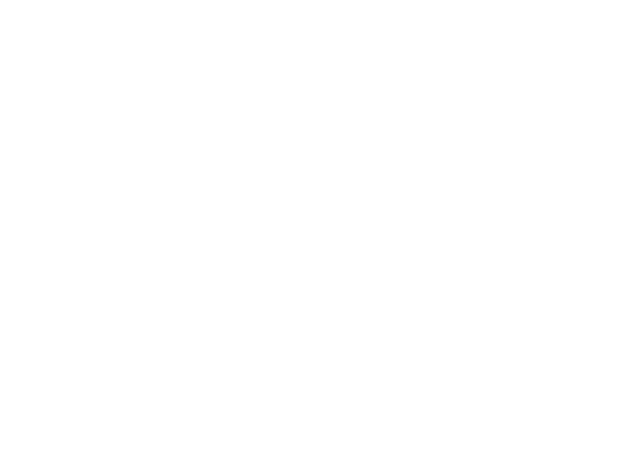
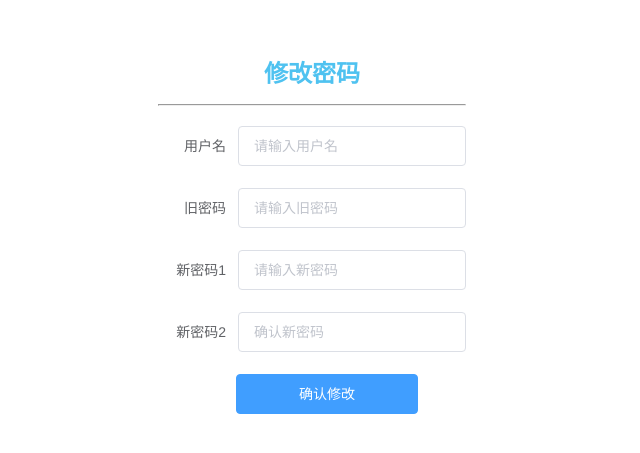
Before and after one commit to zafarizb/EVA-front-end, a Vue app: page /Change in a window 1280 px wide. Shown: the part 221-674 px from the top of the page, without its empty margins (328-968 px from the left). Built offline with nearby package versions, Linux system fonts and the light colour scheme.

Commit message:
load&change

```diff
--- a/package.json
+++ b/package.json
@@ -74,7 +74,6 @@
     "vue-template-compiler": "^2.5.2",
     "webpack": "^3.6.0",
     "webpack-bundle-analyzer": "^2.9.0",
-    "webpack-dev-server": "^2.9.1",
     "webpack-merge": "^4.1.0"
   },
   "engines": {
--- a/src/components/AppHeader/index.vue
+++ b/src/components/AppHeader/index.vue
@@ -1,37 +1,49 @@
 <template>
   <!-- logo和文字 -->
   <div class="header">
-    <a href="#/">   <!-- 点击进入首页 -->
+    <a href="#/">
+      <!-- 点击进入首页 -->
       <img class="logo" src="@/assets/logo.png" width="25px" />
       <span class="company">基于深度学习的360°视频流传输优化算法展示平台</span>
     </a>
     <!-- logo和文字结束 -->
 
     <!--  下拉菜单-->
-<el-dropdown @command="handleCommand"><!--  绑定指令,在methods里定义-->
+    <el-dropdown @command="handleCommand"
+      ><!--  绑定指令,在methods里定义-->
       <span class="el-dropdown-link">
         您好
         <i class="el-icon-arrow-down el-icon--right"></i>
       </span>
       <el-dropdown-menu slot="dropdown">
         <!-- icon是修改图标 ，command是点击后传给方法的值-->
-      <el-dropdown-item icon="el-icon-edit" command="edit">>修改密码</el-dropdown-item>
+        <el-dropdown-item icon="el-icon-edit" command="edit"
+          >>修改密码</el-dropdown-item
+        >
 
-      <el-dropdown-item icon="el-icon-s-operation" command="quit">>退出登录</el-dropdown-item>
-
+        <el-dropdown-item icon="el-icon-s-operation" command="quit"
+          >>退出登录</el-dropdown-item
+        >
       </el-dropdown-menu>
     </el-dropdown>
     <!--  下拉菜单结束-->
-
   </div>
-
 </template>
 
 <script>
 export default {
   methods: {
     handleCommand (command) {
-      this.$message(`点击了${command}`)
+      switch (command) {
+        case 'edit':
+          console.log('修改密码')
+          this.$router.push('/change')
+          break
+        case 'quit':
+          console.log('退出登录')
+          this.$router.push('/login')
+          break
+      }
     }
   }
 }
@@ -51,12 +63,12 @@ export default {
 }
 
 /* 下拉菜单 */
-.el-dropdown{
+.el-dropdown {
   float: right; /* 浮动在右边 */
   margin-right: 40px; /* 靠右40px */
 }
 /* 系统管理 */
-.el-dropdown-link{
+.el-dropdown-link {
   color: white;
   cursor: pointer; /* 鼠标放上去是手的形状 */
 }
--- a/src/components/AppNavbar/index.vue
+++ b/src/components/AppNavbar/index.vue
@@ -1,12 +1,18 @@
-<template>  <!-- 使用element的导航菜单 -->
+<template>
+  <!-- 使用element的导航菜单 -->
   <div class="navbar">
     <!--default-active默认选中的菜单，选中后颜色是 active-text-color  -->
     <!--  :router='true',true表示开启路由模式，开启之后，index值代表的就是路由地址-->
     <!--  :router='true'开启之后点击就会跳转到对应的路由，默认为false -->
     <!-- text-color 文字的颜色 -->
-    <el-menu :router='true' default-active="/Main" class="el-menu-vertical-demo" background-color="#545c64"
-      text-color="#fff" active-text-color="#ffd04b">
-
+    <el-menu
+      :router="true"
+      default-active="/Main"
+      class="el-menu-vertical-demo"
+      background-color="#545c64"
+      text-color="#fff"
+      active-text-color="#ffd04b"
+    >
       <!-- 首页  class就是对应的icon -->
       <el-menu-item index="/Main">
         <i class="el-icon-menu"></i>
@@ -25,6 +31,12 @@
         <span slot="title">图像分析</span>
       </el-menu-item>
 
+      <!-- 上传下载 -->
+      <el-menu-item index="/load">
+        <i class="el-icon-user"></i>
+        <span slot="title">上传下载</span>
+      </el-menu-item>
+
       <!-- 关于我们 -->
       <el-menu-item index="/About">
         <i class="el-icon-suitcase-1"></i>
@@ -36,14 +48,13 @@
         <i class="el-icon-user"></i>
         <span slot="title">待定功能</span>
       </el-menu-item>
-
     </el-menu>
   </div>
 </template>
 
 <style scoped>
-  /* 去掉右边框 */
-  .el-menu {
-    border-right: none;
-  }
+/* 去掉右边框 */
+.el-menu {
+  border-right: none;
+}
 </style>
--- /dev/null
+++ b/src/components/Change.vue
@@ -0,0 +1,125 @@
+<template>
+  <div class="login clearfix">
+    <div class="login-wrap">
+      <el-row type="flex" justify="center">
+        <el-form ref="loginForm" :model="user" status-icon label-width="80px">
+          <h3>修改密码</h3>
+          <hr />
+          <el-form-item prop="username" label="用户名">
+            <el-input
+              v-model="user.username"
+              placeholder="请输入用户名"
+            ></el-input>
+          </el-form-item>
+          <el-form-item prop="oldpassword" label="旧密码">
+            <el-input
+              v-model="user.oldpassword"
+              show-password
+              placeholder="请输入旧密码"
+            ></el-input>
+          </el-form-item>
+          <el-form-item prop="newpassword" label="新密码1">
+            <el-input
+              v-model="user.newpassword"
+              show-password
+              placeholder="请输入新密码"
+            ></el-input>
+          </el-form-item>
+          <el-form-item prop="newpassword1" label="新密码2">
+            <el-input
+              v-model="user.newpassword1"
+              show-password
+              placeholder="确认新密码"
+            ></el-input>
+          </el-form-item>
+          <el-form-item>
+            <el-button type="primary" icon @click="doChange()"
+              >确认修改</el-button
+            >
+          </el-form-item>
+        </el-form>
+      </el-row>
+    </div>
+  </div>
+</template>
+
+<script>
+import axios from "axios";
+export default {
+  name: "login",
+  data() {
+    return {
+      user: {
+        username: "",
+        oldpassword: "",
+        newpassword: "",
+        newpassword1: "",
+      },
+    };
+  },
+  created() {},
+  methods: {
+    doChange() {
+      if (!this.user.username) {
+        this.$message.error("请输入用户名！");
+      } else if (!this.user.oldpassword) {
+        this.$message.error("请输入原始密码！");
+      } else if (!this.user.newpassword) {
+        this.$message.error("请输入新密码！");
+      } else if (!this.user.newpassword1) {
+        this.$message.error("请再次输入新密码！");
+      } else if (this.user.newpassword1 != this.user.newpassword) {
+        this.$message.error("新密码不一致！");
+      } else {
+        console.log("do change");
+        // this.$router.push({ path: "/" }); //无需向后台提交数据，方便前台调试
+        axios
+          .post("//127.0.0.1:8000/user/Change", {
+            username: this.user.username,
+            password: this.user.oldpassword,
+          })
+          .then((res) => {
+            console.log(res.data);
+            if (res.data.status == 1) {
+              alert("请您重新登录！");
+              this.$router.push({ path: "/Login" });
+            } else {
+              alert("您输入的用户名已存在！");
+            }
+          });
+      }
+    },
+  },
+};
+</script>
+
+<!-- Add "scoped" attribute to limit CSS to this component only -->
+<style scoped>
+.login {
+  width: 100%;
+  height: 740px;
+  overflow: hidden;
+}
+.login-wrap {
+  width: 400px;
+  height: 400px;
+  margin: 215px auto;
+  overflow: hidden;
+  padding-top: 10px;
+  line-height: 20px;
+}
+
+h3 {
+  color: #0babeab8;
+  font-size: 24px;
+}
+hr {
+  background-color: #444;
+  margin: 20px auto;
+}
+
+.el-button {
+  width: 80%;
+  margin-left: -50px;
+}
+</style>
--- a/src/components/Layout.vue
+++ b/src/components/Layout.vue
@@ -14,7 +14,7 @@ import AppMain from './AppMain'
 
 // 导入子组件，缩写格式 AppHeader: AppHeader
 export default {
-  components: { AppHeader, AppNavbar, AppMain } // 有s
+  components: { AppHeader, AppNavbar, AppMain }
 }
 </script>
 
--- a/src/components/Login.vue
+++ b/src/components/Login.vue
@@ -1,11 +1,10 @@
 <template>
-  <div class="login" clearfix>
+  <div class="login clearfix">
     <div class="login-wrap">
       <el-row type="flex" justify="center">
         <el-form
           ref="loginForm"
           :model="user"
-          :rules="rules"
           status-icon
           label-width="80px"
         >
@@ -26,10 +25,10 @@
             ></el-input>
           </el-form-item>
           <router-link to="/register">注册账号</router-link>
+          <router-link to="/change">修改密码</router-link>
           <el-form-item>
             <el-button type="primary" icon="el-icon-upload" @click="doLogin()"
-              >登 录</el-button
-            >
+              >登 录</el-button>
           </el-form-item>
         </el-form>
       </el-row>
--- /dev/null
+++ b/src/components/load.vue
@@ -0,0 +1,80 @@
+<template>
+  <div>
+    <div class="upload">
+      <el-upload
+        class="upload-demo"
+        action="https://jsonplaceholder.typicode.com/posts/"
+        accept="image/jpeg,image/png"
+        :on-preview="handlePreview"
+        :on-remove="handleRemove"
+        :before-upload="beforeUpload"
+        :before-remove="beforeRemove"
+        multiple
+        :limit="5"
+        :on-exceed="handleExceed"
+        :file-list="fileList"
+      >
+        <el-button size="big" type="primary">点击上传</el-button>
+        <div slot="tip" class="el-upload__tip">
+          只能上传jpg/png文件，且不超过500kb
+        </div>
+      </el-upload>
+    </div>
+    <div class="download">
+      <el-button size="big" type="primary" @click="download_file"
+        >点击下载</el-button
+      >
+      <div slot="tip" class="el-download__tip">从服务器下载分析结果</div>
+    </div>
+  </div>
+</template>
+
+<script>
+export default {
+  data() {
+    return {
+      fileList: [],
+    };
+  },
+  methods: {
+    handleRemove(file, fileList) {
+      console.log(file, fileList);
+    },
+    handlePreview(file) {
+      console.log(file);
+    },
+    handleExceed(files, fileList) {
+      this.$message.warning(
+        `当前限制选择 3 个文件，本次选择了 ${files.length} 个文件，共选择了 ${
+          files.length + fileList.length
+        } 个文件`
+      );
+    },
+    beforeUpload(file) {
+      const isIMAGE = file.type == "image/jpeg" || "image/gif" || "image/png";
+      const isLt1M = file.size / 1024 / 1024 < 1;
+
+      if (!isIMAGE) {
+        this.$message.error("上传文件只能是图片格式!");
+      }
+      if (!isLt1M) {
+        this.$message.error("上传文件大小不能超过 1MB!");
+      }
+      return isIMAGE && isLt1M;
+    },
+    beforeRemove(file, fileList) {
+      return this.$confirm(`确定移除 ${file.name}?`);
+    },
+  },
+};
+</script>
+<style scoped>
+.upload {
+  padding-left: 0px;
+  padding-top: 100px;
+}
+.download {
+  padding-left: 0px;
+  padding-top: 200px;
+}
+</style>
--- /dev/null
+++ b/vue.config.js
@@ -0,0 +1,4 @@
+// vue.config.js
+module.exports = {
+    lintOnSave: false
+}
```
Also changed, not shown: src/router/index.js (+25 -13 lines), 1 other file (tests, documents, lock files or other folders). Lines whose indentation alone changed are shown as unchanged.
